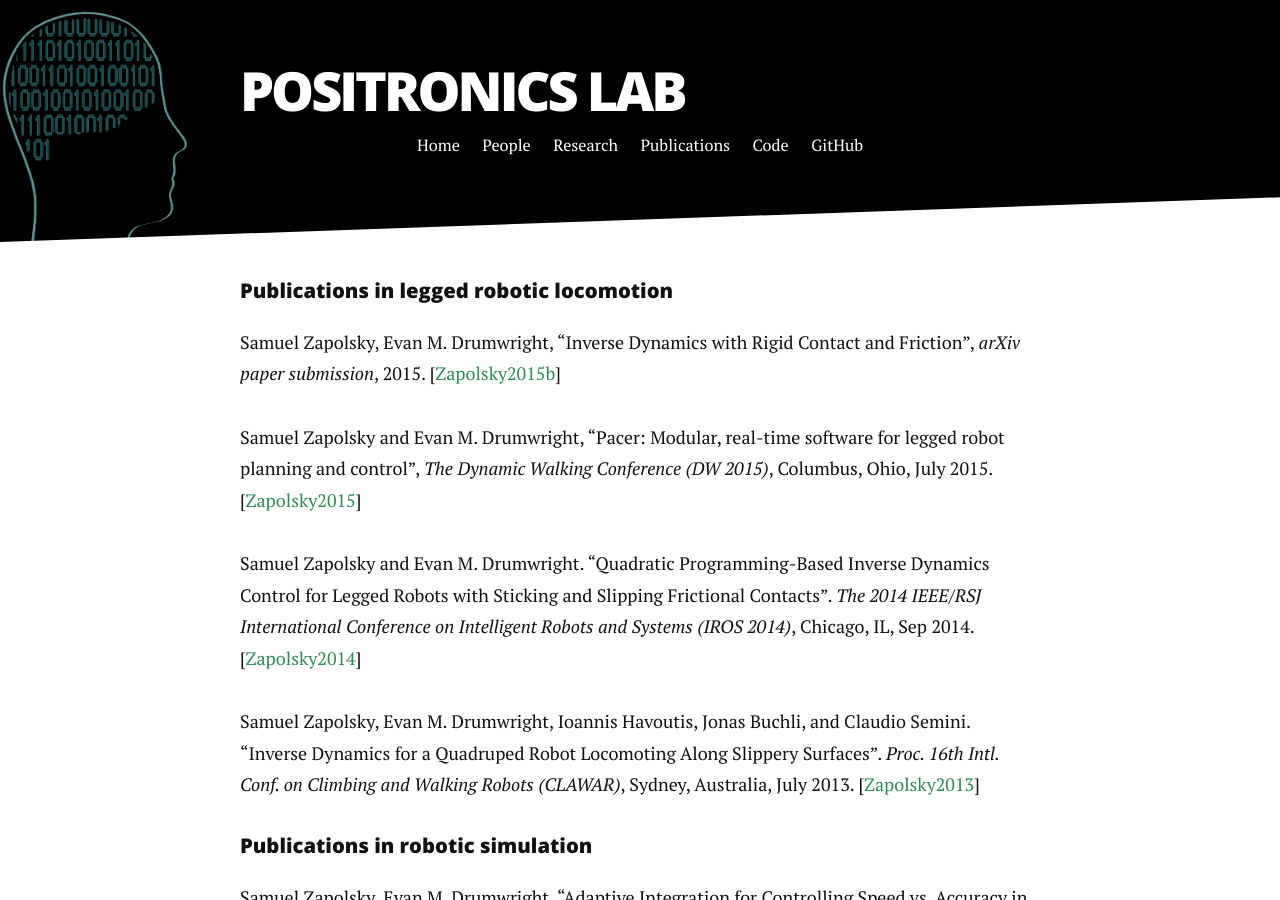
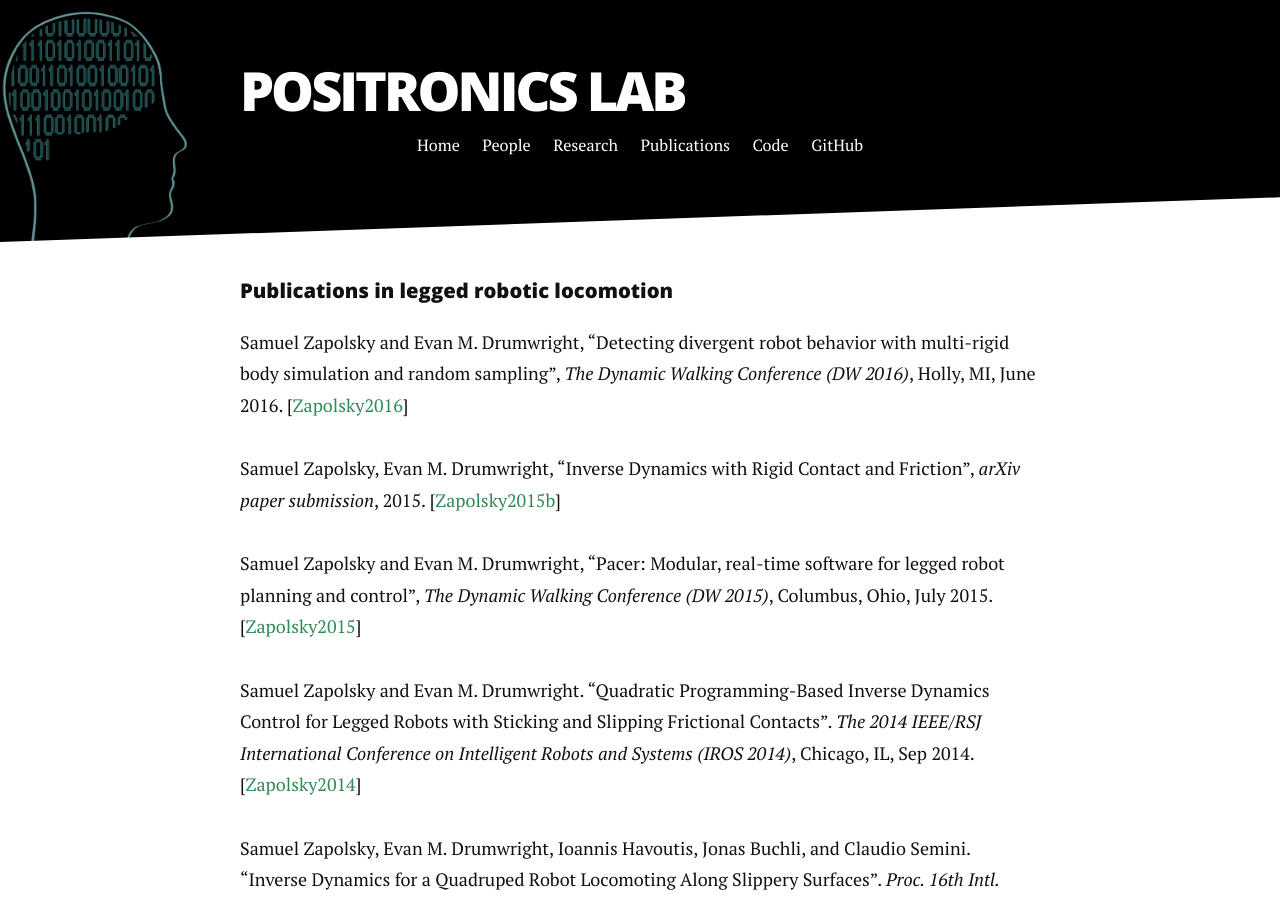
Before and after one commit to PositronicsLab/positronicslab.github.io, a Jekyll site: the page built from publications.md, in a window 1280 px wide and 900 px high. Built offline with Jekyll 4.4.1, drawn with Linux system fonts in a browser that asks for light colours; nearby versions of some CDN libraries.

Commit message:
added DW publication

```diff
--- a/publications.md
+++ b/publications.md
@@ -3,6 +3,8 @@ layout: default
 title: Publications
 ---
 #### Publications in legged robotic locomotion
+Samuel Zapolsky and  Evan M. Drumwright, "Detecting divergent robot behavior with multi-rigid body simulation and random sampling", <i>The Dynamic Walking Conference (DW 2016)</i>, Holly, MI, June 2016. [<a href="http://robotics.gwu.edu/positronics/wp-content/uploads/2016/06/Zapolsky_2016_DW.pdf">Zapolsky2016</a>]
+
 Samuel Zapolsky, Evan M. Drumwright, "Inverse Dynamics with Rigid Contact and Friction", <i>arXiv paper submission</i>, 2015. [<a href="/assets/pdfs/inverse-dynamics.pdf">Zapolsky2015b</a>]
 
 Samuel Zapolsky and  Evan M. Drumwright, "Pacer: Modular, real-time software for legged robot planning and control", <i>The Dynamic Walking Conference (DW 2015)</i>, Columbus, Ohio, July 2015. [<a href="http://robotics.gwu.edu/positronics/wp-content/uploads/2014/08/Zapolsky_2015_DW.pdf">Zapolsky2015</a>]
```
